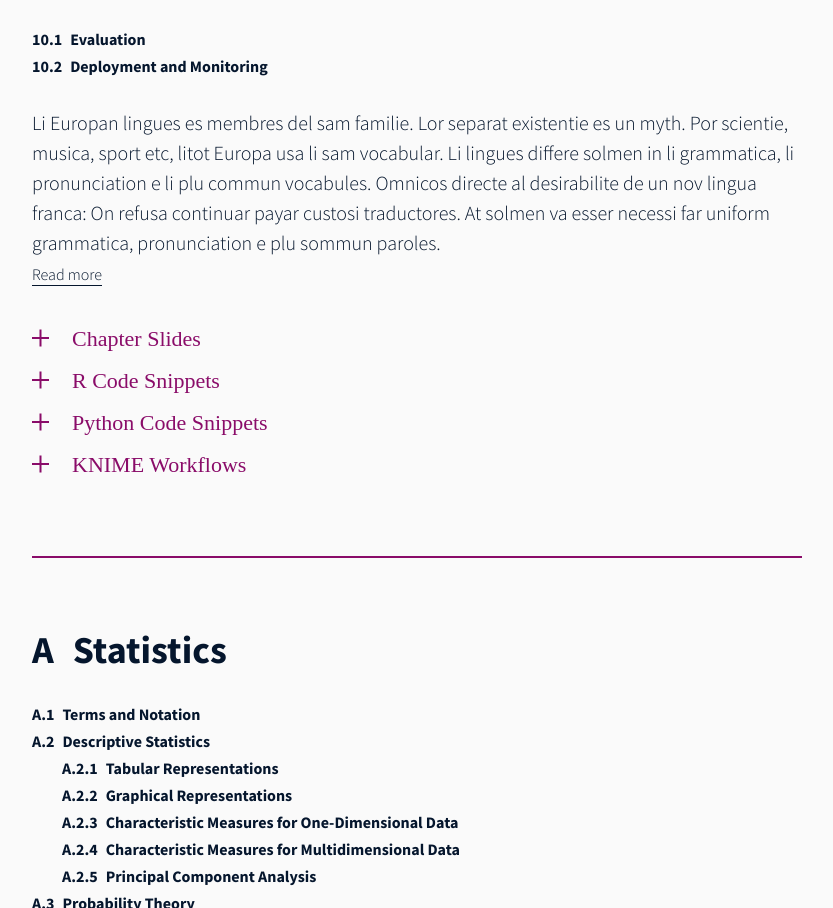
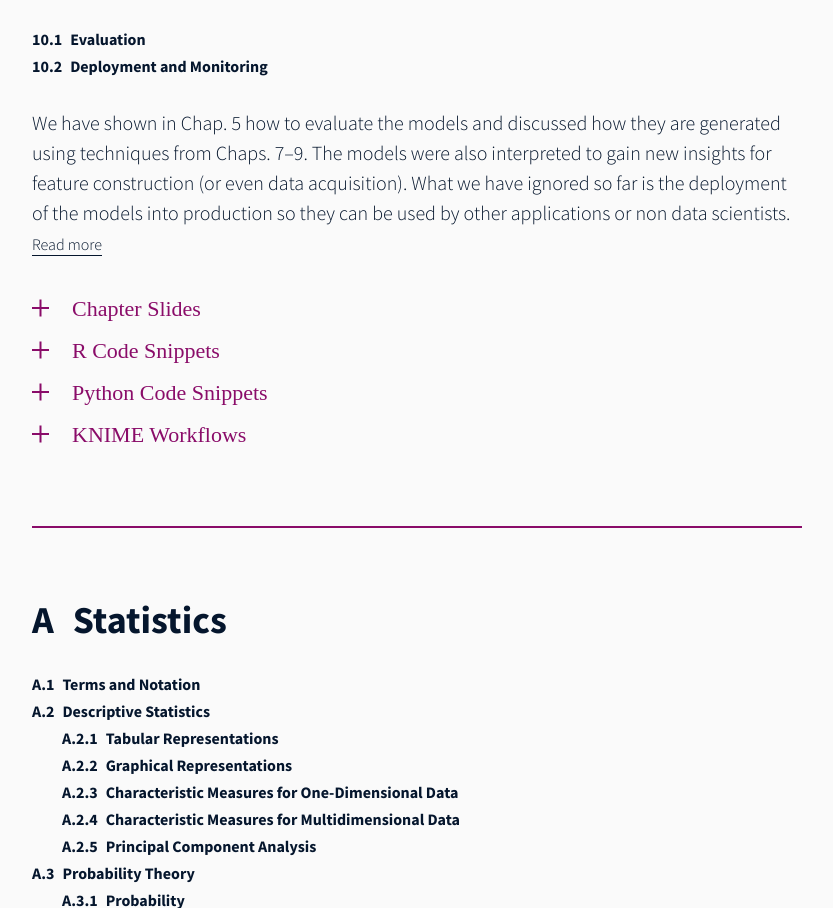
Before and after one commit to sathayas/GuideIDSWeb, a website: page contents-and-teaching-material.html in a window 1280 px wide. Shown: the part 8897-9805 px from the top of the page, without its empty margins (423-1256 px from the left). Drawn offline with nearby package versions, Linux system fonts and the light colour scheme; a web font is replaced by a local one.

Commit message:
Added chapter 10 abstract -- long teaser, with 1 sentence in the main abstract

```diff
--- a/contents-and-teaching-material.html
+++ b/contents-and-teaching-material.html
@@ -1297,9 +1297,14 @@
 										<li>10.1&#8194;Evaluation</li>
 										<li>10.2&#8194;Deployment and Monitoring</li>
 									</ol>
-									<p>Li Europan lingues es membres del sam familie. Lor separat existentie es un myth. Por scientie, musica, sport etc, litot Europa usa li sam vocabular. Li lingues differe solmen in li grammatica, li pronunciation e li plu commun vocabules. Omnicos directe al desirabilite de un nov lingua franca: On refusa continuar payar custosi traductores. At solmen va esser necessi far uniform grammatica, pronunciation e plu sommun paroles.</p>
+									<p>We have shown in Chap. 5 how to evaluate the models and discussed how they are
+										 generated using techniques from Chaps. 7–9. The models were also interpreted to
+										 gain new insights for feature construction (or even data acquisition). What we have
+										 ignored so far is the deployment of the models into production so they can be used by
+										 other applications or non data scientists. </p>
 									<div id="chapter-10-abstract" class="content__more">
-										<p>Li Europan lingues es membres del sam familie. Lor separat existentie es un myth. Por scientie, musica, sport etc, litot Europa usa li sam vocabular. Li lingues differe solmen in li grammatica, li pronunciation e li plu commun vocabules. Omnicos directe al desirabilite de un nov lingua franca: On refusa continuar payar custosi traductores. At solmen va esser necessi far uniform grammatica, pronunciation e plu sommun paroles. Ma quande lingues coalesce, li grammatica del resultant lingue es plu simplic e regulari quam ti del coalescent lingues. Li nov lingua franca va esser plu simplic e regulari quam li existent Europan lingues. It va esser tam simplic quam Occidental in fact, it va esser Occidental. A un Angleso it va semblar un simplificat Angles, quam un skeptic Cambridge amico dit me que Occidental es.Li Europan lingues es membres del sam familie. Lor separat existentie es un myth. <a href="#">Test Link</a> Por scientie, musica, sport etc, litot Europa usa li sam vocabular. Li lingues differe solmen in li grammatica, li pronunciation e li plu commun vocabules. Omnicos directe al desirabilite de un nov lingua franca: On refusa continuar payar custosi traductores. At solmen va esser necessi far uniform grammatica, pronunciation e plu sommun paroles. </p>
+										<p>Important here are also issues of continued
+											 monitoring and potentially even automatic updating of the models in production.</p>
 									</div>
 									<button data-toggle="#chapter-10-abstract" class="content__toggle" aria-label="Toggle"><span class="toggle__label" data-toggle-collapse="Show less" data-toggle-expand="Read more">Read more</span></button>
 								</div>
```
